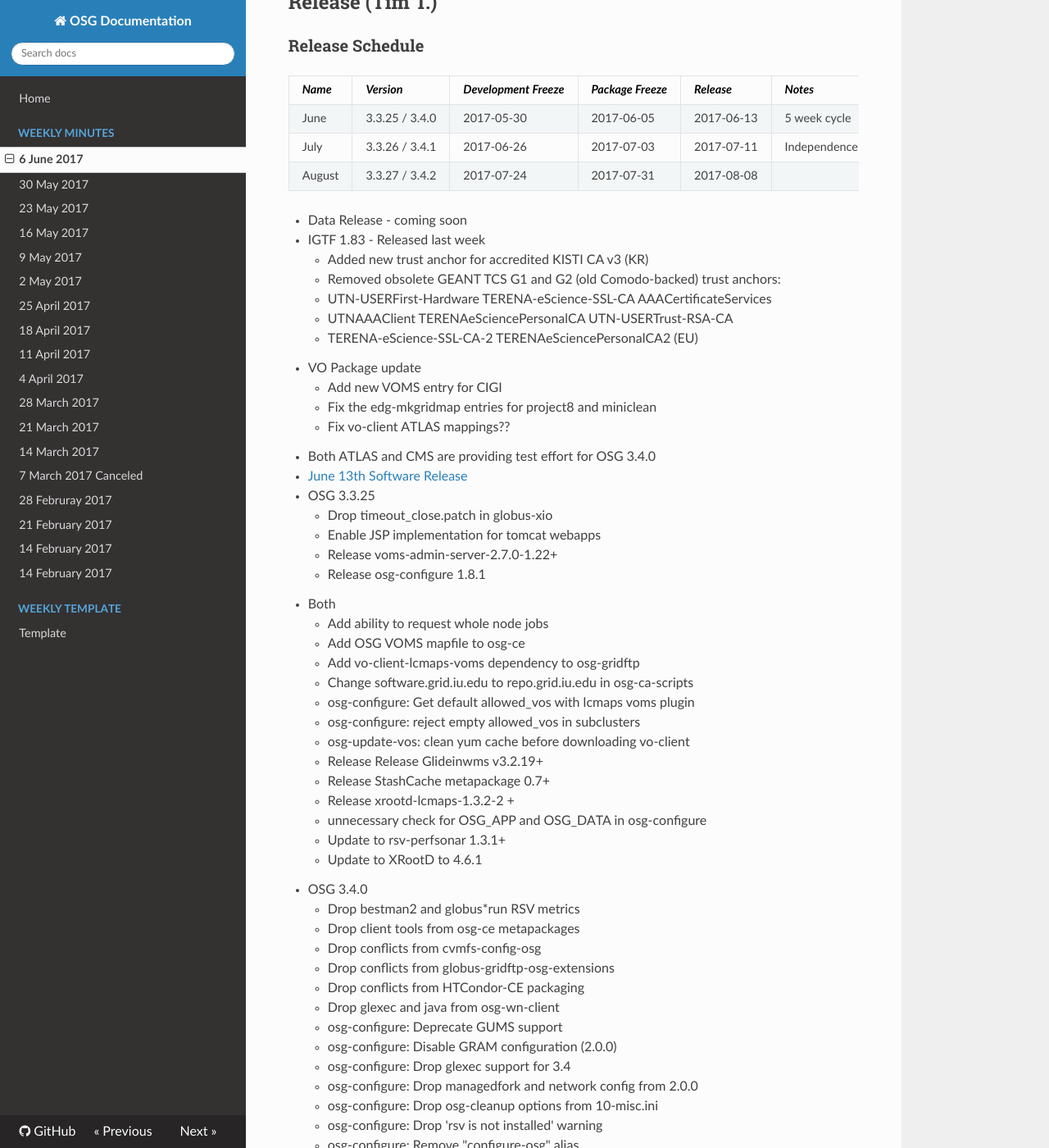
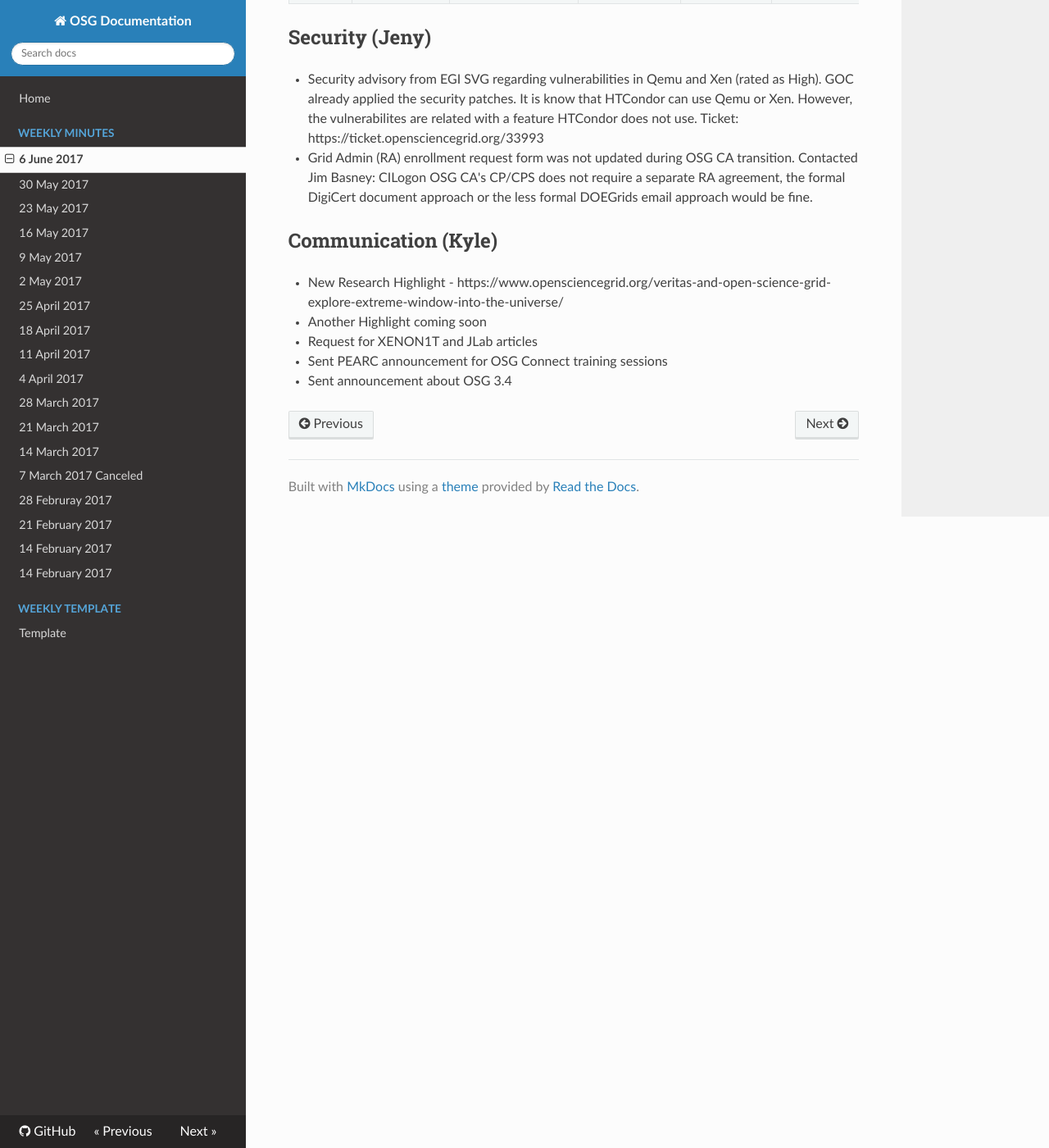
Before and after one commit to zsshah/production, an MkDocs documentation site: the page built from docs/WeeklyMinutes/06June2017.md, in a window 1280 px wide and 1400 px high, scrolled down 2717 px. Shown: the whole window at 82% size. Built offline with MkDocs 1.6.1, drawn with Linux system fonts in a browser that asks for light colours; nearby versions of some CDN libraries; old or Windows-style settings are respelled for this version of MkDocs; some of the changed text lies outside the part shown.

Commit message:
Update 06June2017.md

```diff
--- a/docs/WeeklyMinutes/06June2017.md
+++ b/docs/WeeklyMinutes/06June2017.md
@@ -17,14 +17,6 @@
      * GRACC: 1.6M pilots, 13M walltime hours
      * ATLAS dashboard: 1.6M real jobs (112k on opportunistic resources)
 ## FIFE - FabrIc for Frontier Experiments (Tanya)
-   Last week 34% of FIFE jobs ran on the OSG using:
-   * NOvA - 535K wall hours
-   * MU2E - 418K wall hours
-   * Seaquest - 63.9K wall hours
-   * MicroBooNE - 26.5 K wall hours
-   * DES - 12.7K wall hours
-   * Darkside - 9.6K wall hours
-   * DUNE - 3.6K wall hours
 
 ## CMS (Krista)
    * CMS Production for the past 7 days:
@@ -39,24 +31,18 @@
    * [PerfSonar](http://maddash.aglt2.org/maddash-webui/index.cgi?dashboard=OSG\%20Grid\%20Operations\%20Center\%20Test\%20Mesh\%20Config)
    * <img src="http://steige.grid.iu.edu/steige/05Jun2017.osg-flock.png" width='630' height='390'  /><br>
    * ITB release.
-      * Display:
-         * Configuration management completes
-         * Service re-installation is equivalent to resoration from backup
-         * Transition from ITB instance to production instances requires no effort
-         * Will request modification of SLA to be consistent with GRACC SLA. (Display depends on GRACC)
-      * Jira:
-         * Increase RAM to meet needs caused by upgrade to CentOS 7.3
-      * MyOSG:
-         * Code clean up.
    * PerfSONAR Data Recovery RCA https://twiki.grid.iu.edu/bin/view/Operations/PerfSONARData
       * Database experts believe the data is irrecoverable
       * Scott will manually implement a backup of certain critcal data
       * Data archiving remains an unsolved problem
-   * Transport of the gracc-apel report (running at IU) was shutdown 23/May/2017
-      * No reported issues
-      * No automated alarming exists.
 
 ## Production Support (Ken)
+   * DUNE test jobs running at the CERN Tier 0, but output copyback is failing. Network experts investigating.
+   * Monthly site-VO report for May out
+      * Over -5 M wall hours across all VOs (CMS down 4M; GLOW, HCC, OSG down roughly 1.5M-2M each; ATLAS, Fermilab +2M-ish each)
+      * Opportunistic OSG down 17%; queues don't seem appreciably longer. Just a light month?
+      * Nearly 1M LIGO hours at Caltech
+   * Email in to Eric S. about Syracuse GPU cluster status
 
 ## Software (Brian L.)
 
@@ -90,60 +76,6 @@
 | July | 3.3.26 / 3.4.1 | 2017-06-26 | 2017-07-03 | 2017-07-11 | Independence Day |
 | August | 3.3.27 / 3.4.2 | 2017-07-24 | 2017-07-31 | 2017-08-08 | |
 
-- Data Release - coming soon
-  - IGTF 1.83 - Released last week
-    - Added new trust anchor for accredited KISTI CA v3 (KR)
-    - Removed obsolete GEANT TCS G1 and G2 (old Comodo-backed) trust anchors:
-      - UTN-USERFirst-Hardware TERENA-eScience-SSL-CA AAACertificateServices
-      - UTNAAAClient TERENAeSciencePersonalCA UTN-USERTrust-RSA-CA
-      - TERENA-eScience-SSL-CA-2 TERENAeSciencePersonalCA2 (EU)
-  - VO Package update
-      - Add new VOMS entry for CIGI
-      - Fix the edg-mkgridmap entries for project8 and miniclean
-      - Fix vo-client ATLAS mappings??
-- Both ATLAS and CMS are providing test effort for OSG 3.4.0
-- [June 13th Software Release](https://jira.opensciencegrid.org/issues/?filter=15254)
-  - OSG 3.3.25
-    - Drop timeout\_close.patch in globus-xio
-    - Enable JSP implementation for tomcat webapps
-    - Release voms-admin-server-2.7.0-1.22+
-    - Release osg-configure 1.8.1
-  - Both
-    - Add ability to request whole node jobs
-    - Add OSG VOMS mapfile to osg-ce
-    - Add vo-client-lcmaps-voms dependency to osg-gridftp
-    - Change software.grid.iu.edu to repo.grid.iu.edu in osg-ca-scripts
-    - osg-configure: Get default allowed\_vos with lcmaps voms plugin
-    - osg-configure: reject empty allowed\_vos in subclusters
-    - osg-update-vos: clean yum cache before downloading vo-client
-    - Release Release Glideinwms v3.2.19+
-    - Release StashCache metapackage 0.7+
-    - Release xrootd-lcmaps-1.3.2-2 +
-    - unnecessary check for OSG\_APP and OSG\_DATA in osg-configure
-    - Update to rsv-perfsonar 1.3.1+
-    - Update to XRootD to 4.6.1
-  - OSG 3.4.0
-    - Drop bestman2 and globus*run RSV metrics
-    - Drop client tools from osg-ce metapackages
-    - Drop conflicts from cvmfs-config-osg
-    - Drop conflicts from globus-gridftp-osg-extensions
-    - Drop conflicts from HTCondor-CE packaging
-    - Drop glexec and java from osg-wn-client
-    - osg-configure: Deprecate GUMS support
-    - osg-configure: Disable GRAM configuration (2.0.0)
-    - osg-configure: Drop glexec support for 3.4
-    - osg-configure: Drop managedfork and network config from 2.0.0
-    - osg-configure: Drop osg-cleanup options from 10-misc.ini
-    - osg-configure: Drop 'rsv is not installed' warning
-    - osg-configure: Remove "configure-osg" alias
-    - Prepare infrastructure for releasing OSG 3.4
-    - Prepare lcmaps for 3.4
-    - Release osg-ce-3.4-1+
-    - Release osg-configure 2.0.0
-    - Remove gridftp from the CE metapackages
-    - Remove requirements for packages dropped in 3.4 in osg-tested-internal
-    - Update to HTCondor 8.6.3+ in OSG 3.4
-
 ## Security (Jeny)
    * Security advisory from EGI SVG regarding vulnerabilities in Qemu and Xen (rated as High). GOC already applied the security patches. It is know that HTCondor can use Qemu or Xen. However, the vulnerabilites are related with a feature HTCondor does not use. Ticket: https://ticket.opensciencegrid.org/33993
    * Grid Admin (RA) enrollment request form was not updated during OSG CA transition. Contacted Jim Basney: CILogon OSG CA's CP/CPS does not require a separate RA agreement, the formal DigiCert document approach or the less formal DOEGrids email approach would be fine.
```
